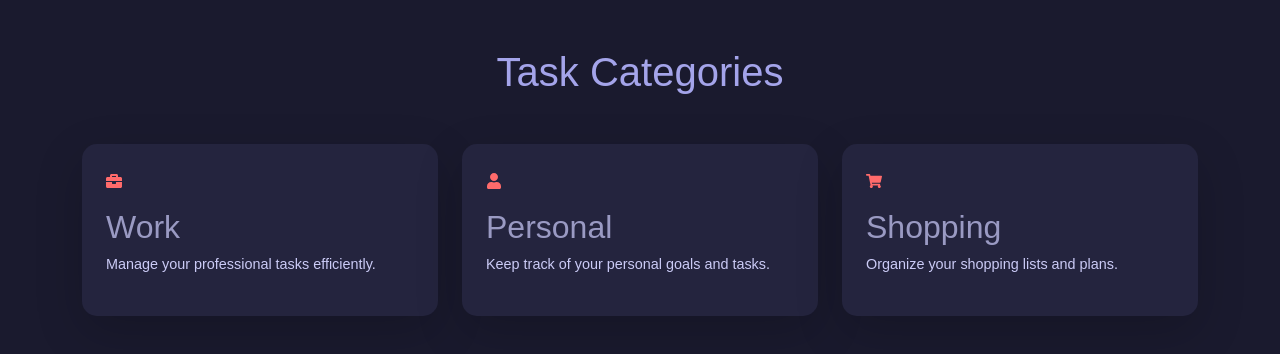
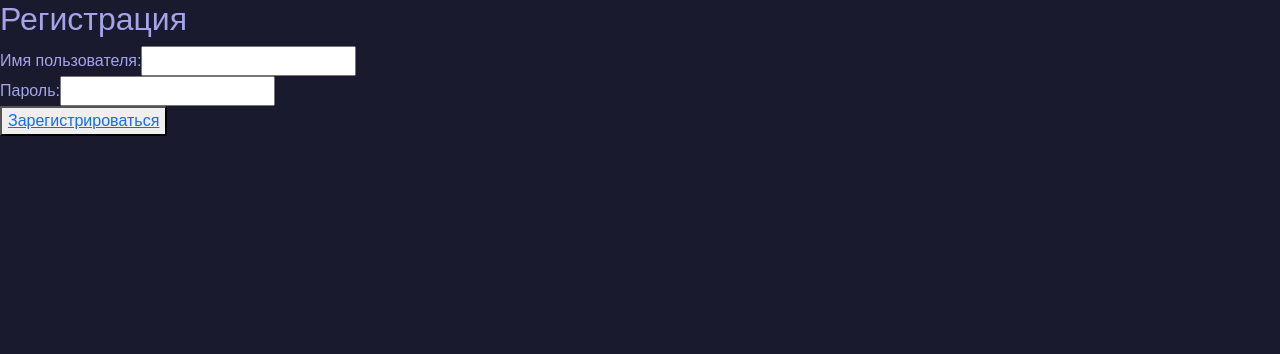
Before and after one commit to Landic/react-task-manager, a React (Create React App) app: page / in a window 1280 px wide. Shown: the top 354 px of the page. Built offline with nearby package versions, Linux system fonts and the light colour scheme.

Commit message:
добавила маршрутизацию

```diff
--- a/package.json
+++ b/package.json
@@ -8,6 +8,7 @@
     "react": "^18.3.1",
     "react-dom": "^18.3.1",
     "react-icons": "^5.4.0",
+    "react-router-dom": "^7.1.1",
     "react-scripts": "5.0.1"
   },
   "scripts": {
--- a/src/App.js
+++ b/src/App.js
@@ -1,29 +1,17 @@
 import React from 'react';
 import 'bootstrap/dist/css/bootstrap.min.css';
 import './App.css';
-import { FaBriefcase, FaUser, FaShoppingCart } from 'react-icons/fa'; // Иконки
-
-const categories = [
-  { id: 1, title: 'Work', description: 'Manage your professional tasks efficiently.', icon: <FaBriefcase /> },
-  { id: 2, title: 'Personal', description: 'Keep track of your personal goals and tasks.', icon: <FaUser /> },
-  { id: 3, title: 'Shopping', description: 'Organize your shopping lists and plans.', icon: <FaShoppingCart /> },
-];
+import { BrowserRouter as Router, Route, Routes } from 'react-router-dom';
+import Auth from './Components/Auth';
+import Main from './Components/Main';
 
 export function App() {
   return (
-    <div className="container py-5">
-      <h1 className="text-center text-4xl font-bold mb-5">Task Categories</h1>
-      <div className="row gy-4">
-        {categories.map((category) => (
-          <div className="col-md-4" key={category.id}>
-            <div className="card task-card p-4 shadow-lg">
-              <div className="icon text-4xl mb-3">{category.icon}</div>
-              <h2 className="text-2xl font-semibold mb-2">{category.title}</h2>
-              <p>{category.description}</p>
-            </div>
-          </div>
-        ))}
-      </div>
-    </div>
+    <Router>
+      <Routes>
+        <Route path="/" element={<Auth />} />
+        <Route path="/main" element={<Main />} />
+      </Routes>
+    </Router>
   );
-}
+};
--- /dev/null
+++ b/src/Components/Auth.jsx
@@ -0,0 +1,61 @@
+import React, { useState } from "react";
+import { Link } from 'react-router-dom';
+
+const Auth = ({ onAuth, type }) => {
+  const [username, setUsername] = useState("");
+  const [password, setPassword] = useState("");
+  const [message, setMessage] = useState("");
+
+  const handleSubmit = async (e) => {
+    e.preventDefault();
+    const url = type === "login" ? "http://localhost:8080/api/auth/login" : "http://localhost:8080/api/auth/register";
+
+    try {
+      const response = await fetch(url, {
+        method: "POST",
+        headers: { "Content-Type": "application/x-www-form-urlencoded" },
+        body: new URLSearchParams({ username, password }),
+      });
+
+      if (!response.ok) {
+        throw new Error(await response.text());
+      }
+
+      const result = await response.text();
+      setMessage(result);
+      if (type === "login") onAuth(username); // Если логин успешен, передаем имя пользователя родителю
+    } catch (error) {
+      setMessage(error.message || "Ошибка");
+    }
+  };
+
+  return (
+    <div>
+      <h2>{type === "login" ? "Вход" : "Регистрация"}</h2>
+      <form onSubmit={handleSubmit}>
+        <div>
+          <label>Имя пользователя:</label>
+          <input
+            type="text"
+            value={username}
+            onChange={(e) => setUsername(e.target.value)}
+            required
+          />
+        </div>
+        <div>
+          <label>Пароль:</label>
+          <input
+            type="password"
+            value={password}
+            onChange={(e) => setPassword(e.target.value)}
+            required
+          />
+        </div>
+        <button type="submit"><Link to='/main'>{type === "login" ? "Войти" : "Зарегистрироваться"}</Link></button>
+      </form>
+      {message && <p>{message}</p>}
+    </div>
+  );
+};
+
+export default Auth;
--- /dev/null
+++ b/src/Components/Main.jsx
@@ -0,0 +1,29 @@
+import React from 'react';
+import { FaBriefcase, FaUser, FaShoppingCart } from 'react-icons/fa'; // Иконки
+
+const categories = [
+  { id: 1, title: 'Work', description: 'Manage your professional tasks efficiently.', icon: <FaBriefcase /> },
+  { id: 2, title: 'Personal', description: 'Keep track of your personal goals and tasks.', icon: <FaUser /> },
+  { id: 3, title: 'Shopping', description: 'Organize your shopping lists and plans.', icon: <FaShoppingCart /> },
+];
+
+const Main = () => {
+  return (
+    <div className="container py-5">
+      <h1 className="text-center text-4xl font-bold mb-5">Task Categories</h1>
+      <div className="row gy-4">
+        {categories.map((category) => (
+          <div className="col-md-4" key={category.id}>
+            <div className="card task-card p-4 shadow-lg">
+              <div className="icon text-4xl mb-3">{category.icon}</div>
+              <h2 className="text-2xl font-semibold mb-2">{category.title}</h2>
+              <p>{category.description}</p>
+            </div>
+          </div>
+        ))}
+      </div>
+    </div>
+  );
+};
+
+export default Main;
```
Also changed, not shown: 1 other file (tests, documents, lock files or other folders).
